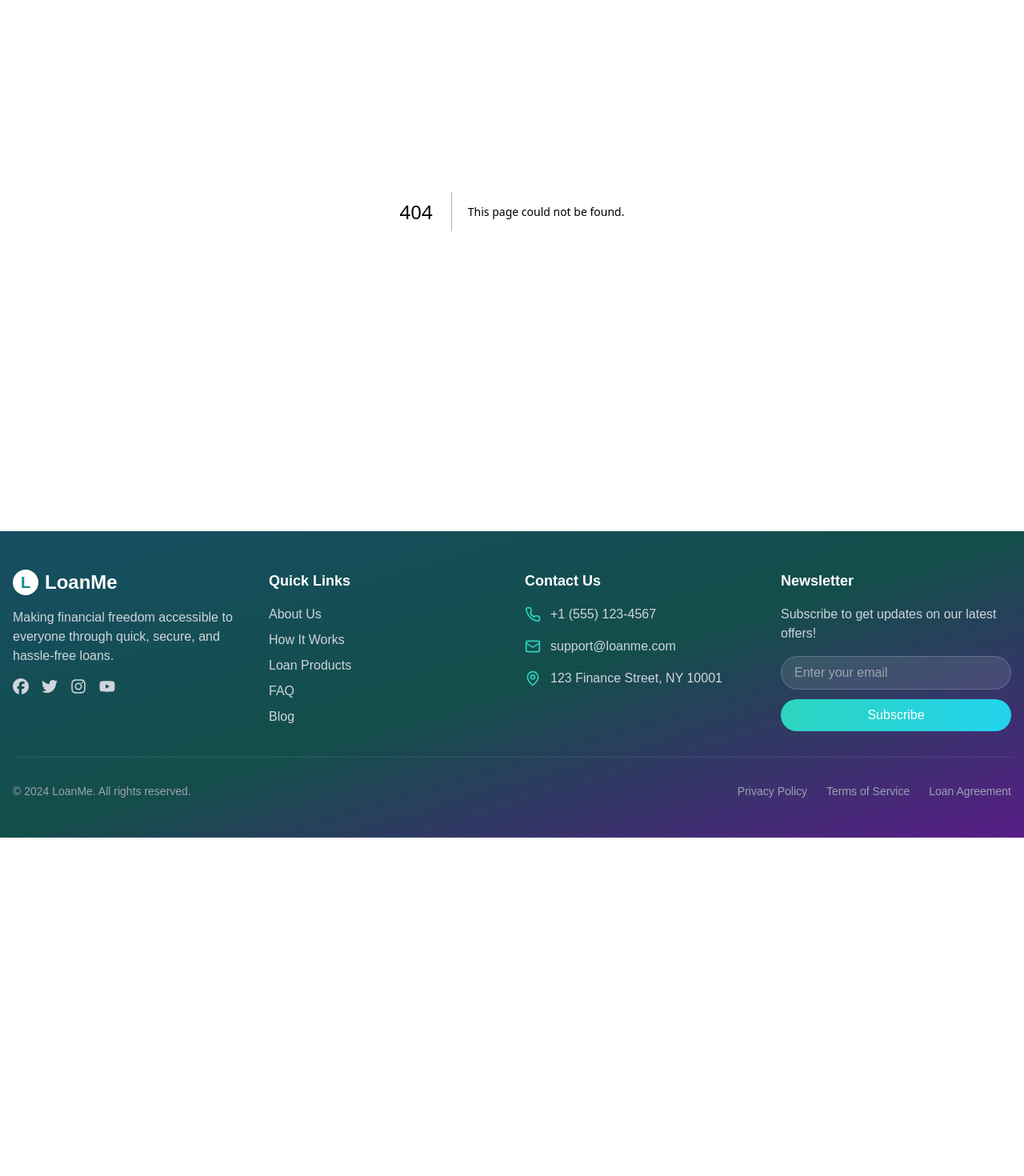
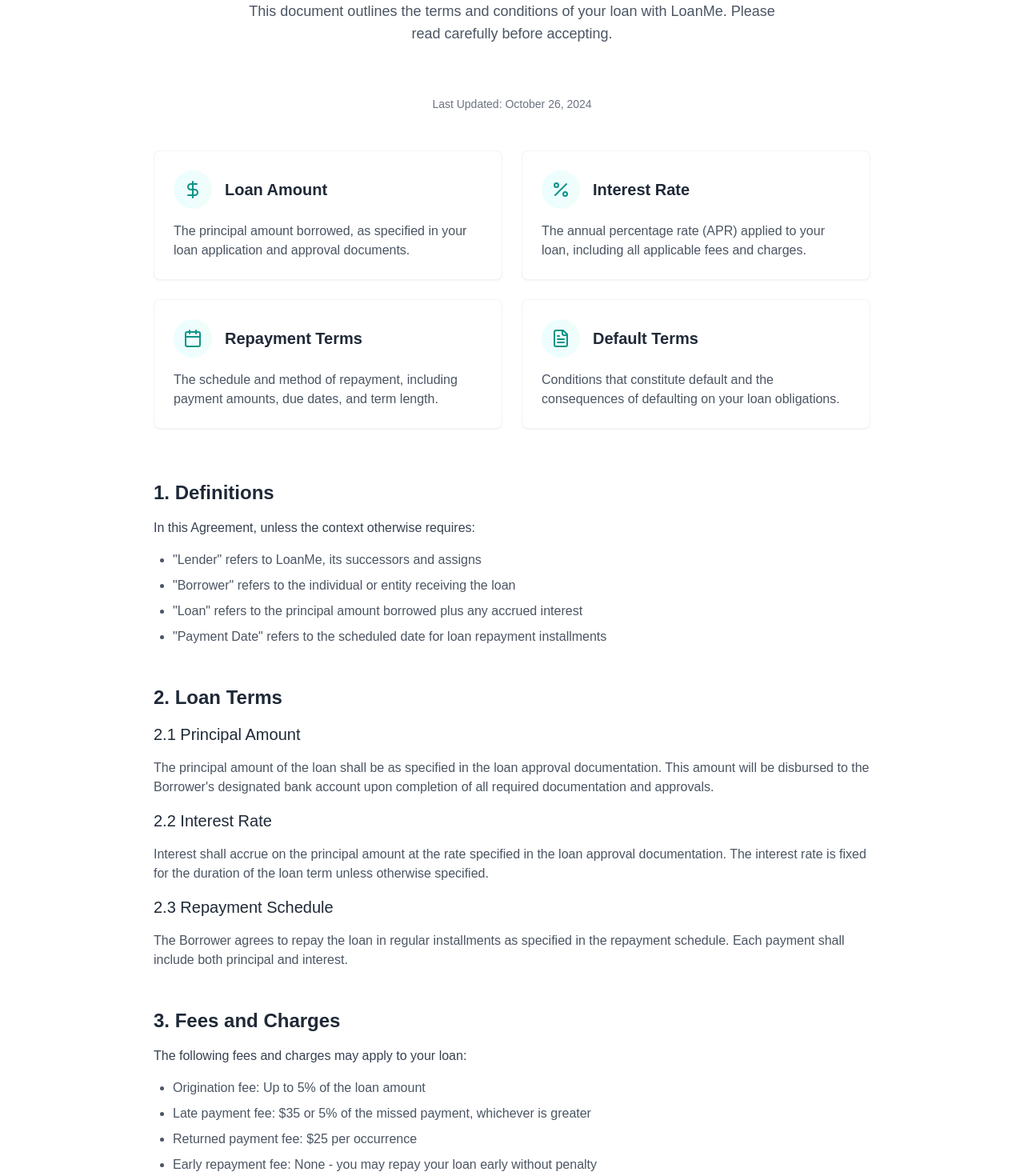
Before and after one commit to TheSoftNode/loan-me, a Next.js app: page /LoanAgreement in a window 1280 px wide. Before the commit this address had no page. Shown: the part 200-1670 px from the top of the page at 80% size. Before the commit the page ends 1247 px from the top, so only its background shows below. Built offline with nearby package versions, Linux system fonts and the light colour scheme.

Commit message:
Add loan agreement page

```diff
--- /dev/null
+++ b/app/LoanAgreement/page.tsx
@@ -0,0 +1,173 @@
+import React from 'react';
+import { DollarSign, Calendar, Percent, FileText } from 'lucide-react';
+import { Card, CardContent } from "@/components/ui/card";
+
+const LoanAgreementPage = () =>
+{
+    const keyTerms = [
+        {
+            icon: <DollarSign className="h-6 w-6 text-teal-600" />,
+            title: "Loan Amount",
+            content: "The principal amount borrowed, as specified in your loan application and approval documents."
+        },
+        {
+            icon: <Percent className="h-6 w-6 text-teal-600" />,
+            title: "Interest Rate",
+            content: "The annual percentage rate (APR) applied to your loan, including all applicable fees and charges."
+        },
+        {
+            icon: <Calendar className="h-6 w-6 text-teal-600" />,
+            title: "Repayment Terms",
+            content: "The schedule and method of repayment, including payment amounts, due dates, and term length."
+        },
+        {
+            icon: <FileText className="h-6 w-6 text-teal-600" />,
+            title: "Default Terms",
+            content: "Conditions that constitute default and the consequences of defaulting on your loan obligations."
+        }
+    ];
+
+    return (
+        <div className="min-h-screen bg-white">
+            <div className="container mx-auto px-4 py-16">
+                {/* Header */}
+                <div className="text-center mb-16">
+                    <h1 className="text-4xl md:text-5xl font-bold bg-gradient-to-r from-cyan-500 to-teal-500 bg-clip-text text-transparent mb-6">
+                        Loan Agreement
+                    </h1>
+                    <p className="text-lg text-gray-600 max-w-2xl mx-auto">
+                        This document outlines the terms and conditions of your loan with LoanMe. Please read carefully before accepting.
+                    </p>
+                </div>
+
+                {/* Last Updated */}
+                <div className="text-center mb-12">
+                    <p className="text-sm text-gray-500">Last Updated: October 26, 2024</p>
+                </div>
+
+                {/* Key Terms */}
+                <div className="max-w-4xl mx-auto mb-16 grid md:grid-cols-2 gap-6">
+                    {keyTerms.map((term, index) => (
+                        <Card key={index} className="border border-gray-100">
+                            <CardContent className="p-6">
+                                <div className="flex items-center mb-4">
+                                    <div className="bg-gradient-to-r from-cyan-50 to-teal-50 rounded-full p-3 mr-4">
+                                        {term.icon}
+                                    </div>
+                                    <h2 className="text-xl font-semibold text-gray-800">{term.title}</h2>
+                                </div>
+                                <p className="text-gray-600">{term.content}</p>
+                            </CardContent>
+                        </Card>
+                    ))}
+                </div>
+
+                {/* Detailed Agreement Sections */}
+                <div className="max-w-4xl mx-auto space-y-12 text-gray-700">
+                    <section>
+                        <h2 className="text-2xl font-semibold mb-4 text-gray-800">1. Definitions</h2>
+                        <p className="mb-4">
+                            In this Agreement, unless the context otherwise requires:
+                        </p>
+                        <ul className="list-disc pl-6 space-y-2 text-gray-600">
+                            <li>"Lender" refers to LoanMe, its successors and assigns</li>
+                            <li>"Borrower" refers to the individual or entity receiving the loan</li>
+                            <li>"Loan" refers to the principal amount borrowed plus any accrued interest</li>
+                            <li>"Payment Date" refers to the scheduled date for loan repayment installments</li>
+                        </ul>
+                    </section>
+
+                    <section>
+                        <h2 className="text-2xl font-semibold mb-4 text-gray-800">2. Loan Terms</h2>
+                        <div className="space-y-4">
+                            <h3 className="text-xl font-medium text-gray-800">2.1 Principal Amount</h3>
+                            <p className="text-gray-600">
+                                The principal amount of the loan shall be as specified in the loan approval documentation. This amount will be disbursed to the Borrower's designated bank account upon completion of all required documentation and approvals.
+                            </p>
+
+                            <h3 className="text-xl font-medium text-gray-800">2.2 Interest Rate</h3>
+                            <p className="text-gray-600">
+                                Interest shall accrue on the principal amount at the rate specified in the loan approval documentation. The interest rate is fixed for the duration of the loan term unless otherwise specified.
+                            </p>
+
+                            <h3 className="text-xl font-medium text-gray-800">2.3 Repayment Schedule</h3>
+                            <p className="text-gray-600">
+                                The Borrower agrees to repay the loan in regular installments as specified in the repayment schedule. Each payment shall include both principal and interest.
+                            </p>
+                        </div>
+                    </section>
+
+                    <section>
+                        <h2 className="text-2xl font-semibold mb-4 text-gray-800">3. Fees and Charges</h2>
+                        <p className="mb-4">
+                            The following fees and charges may apply to your loan:
+                        </p>
+                        <ul className="list-disc pl-6 space-y-2 text-gray-600">
+                            <li>Origination fee: Up to 5% of the loan amount</li>
+                            <li>Late payment fee: $35 or 5% of the missed payment, whichever is greater</li>
+                            <li>Returned payment fee: $25 per occurrence</li>
+                            <li>Early repayment fee: None - you may repay your loan early without penalty</li>
+                        </ul>
+                    </section>
+
+                    <section>
+                        <h2 className="text-2xl font-semibold mb-4 text-gray-800">4. Default</h2>
+                        <p className="mb-4">
+                            The following events constitute default under this Agreement:
+                        </p>
+                        <ul className="list-disc pl-6 space-y-2 text-gray-600">
+                            <li>Failure to make any payment when due</li>
+                            <li>Providing false or misleading information</li>
+                            <li>Filing for bankruptcy or insolvency</li>
+                            <li>Death or incapacity of the Borrower</li>
+                        </ul>
+                    </section>
+
+                    <section>
+                        <h2 className="text-2xl font-semibold mb-4 text-gray-800">5. Rights and Remedies</h2>
+                        <p className="mb-4">
+                            Upon default, the Lender may:
+                        </p>
+                        <ul className="list-disc pl-6 space-y-2 text-gray-600">
+                            <li>Declare the entire unpaid balance immediately due and payable</li>
+                            <li>Pursue legal action to collect the debt</li>
+                            <li>Report the default to credit bureaus</li>
+                            <li>Exercise any other rights available under applicable law</li>
+                        </ul>
+                    </section>
+
+                    <section>
+                        <h2 className="text-2xl font-semibold mb-4 text-gray-800">6. Contact Information</h2>
+                        <p className="mb-4">
+                            For questions about your loan agreement or to report issues, contact us at:
+                            <br />
+                            Email: loans@loanme.com
+                            <br />
+                            Phone: +1 (555) 123-4567
+                            <br />
+                            Address: 123 Finance Street, NY 10001
+                        </p>
+                    </section>
+
+                    {/* Agreement Acceptance */}
+                    <section className="bg-gray-50 p-6 rounded-lg border border-gray-200 mt-12">
+                        <h2 className="text-2xl font-semibold mb-4 text-gray-800">Agreement Acceptance</h2>
+                        <p className="text-gray-600 mb-4">
+                            By proceeding with the loan application, you acknowledge that you have read, understood, and agree to be bound by all the terms and conditions outlined in this Loan Agreement.
+                        </p>
+                        <div className="flex items-center justify-end space-x-4">
+                            <button className="px-6 py-2 rounded-lg border border-gray-300 text-gray-700 hover:bg-gray-100 transition-colors">
+                                Download PDF
+                            </button>
+                            <button className="px-6 py-2 rounded-lg bg-gradient-to-r from-cyan-500 to-teal-500 text-white hover:opacity-90 transition-opacity">
+                                Accept Agreement
+                            </button>
+                        </div>
+                    </section>
+                </div>
+            </div>
+        </div>
+    );
+};
+
+export default LoanAgreementPage;
--- a/components/Footer.tsx
+++ b/components/Footer.tsx
@@ -91,7 +91,7 @@ const Footer = () =>
                             © 2024 LoanMe. All rights reserved.
                         </p>
                         <div className="flex justify-center md:justify-end space-x-6">
-                            <a href="#" className="text-gray-400 hover:text-white text-sm transition-colors">Privacy Policy</a>
+                            <a href="/PrivacyPolicy" className="text-gray-400 hover:text-white text-sm transition-colors">Privacy Policy</a>
                             <a href="#" className="text-gray-400 hover:text-white text-sm transition-colors">Terms of Service</a>
                             <a href="#" className="text-gray-400 hover:text-white text-sm transition-colors">Loan Agreement</a>
                         </div>
```
